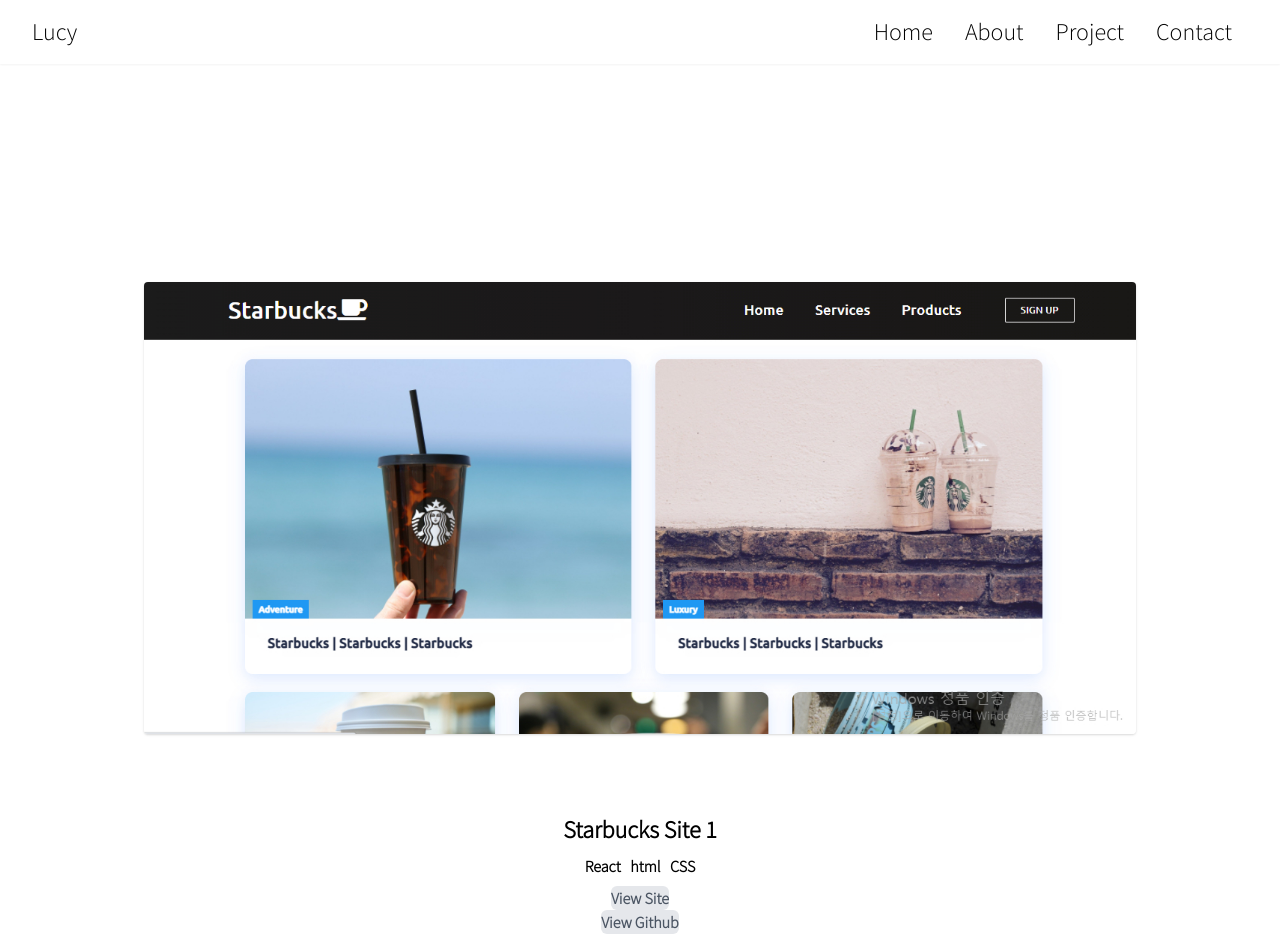
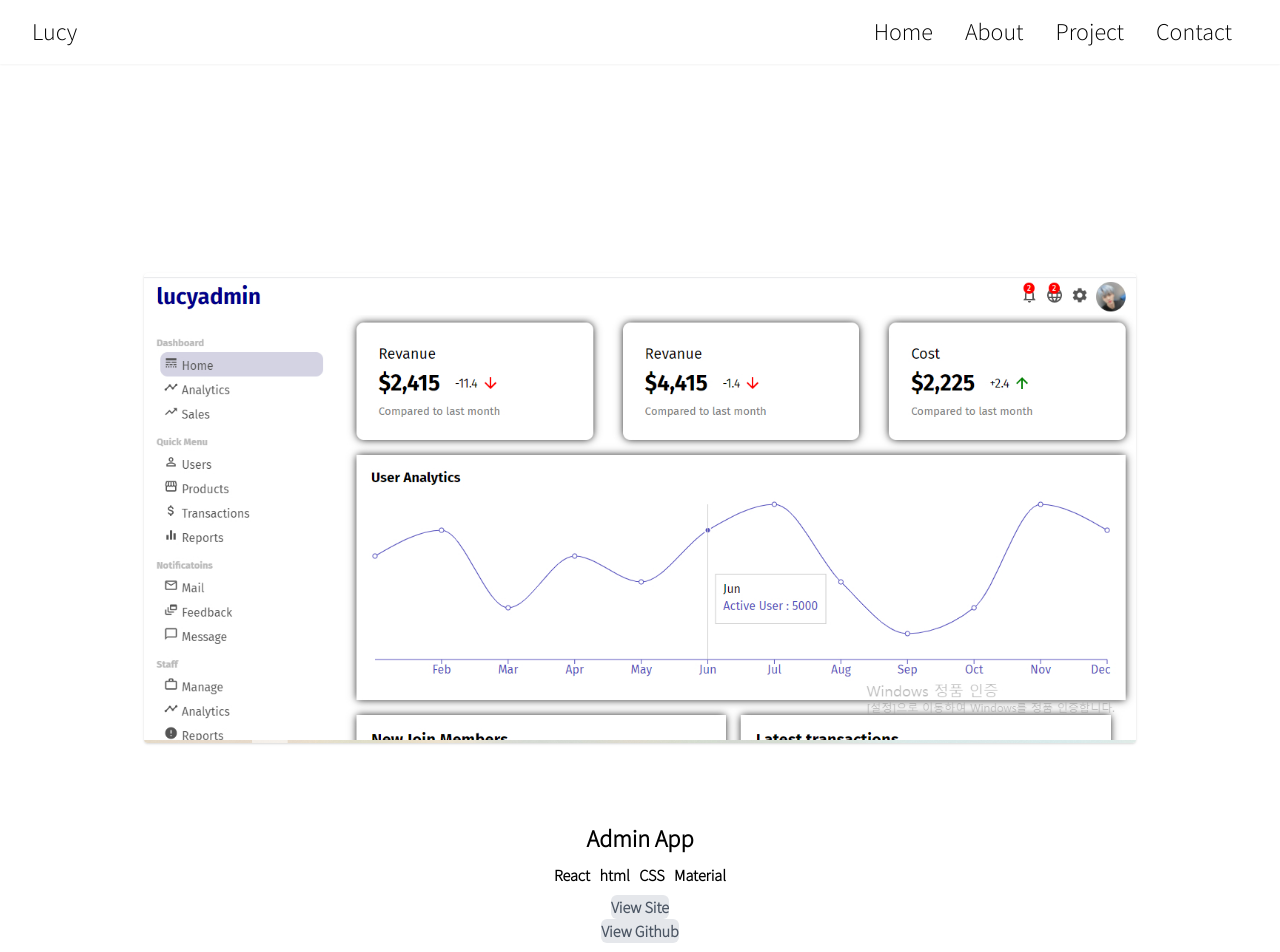
Before and after one commit to hjh6609/portfoliov1, a React (Create React App) app: page /portfolio in a window 1280 px wide. Shown: the top 952 px of the page. Built offline with nearby package versions, Linux system fonts and the light colour scheme.

Commit message:
edd project

```diff
--- a/src/pages/portfolio.js
+++ b/src/pages/portfolio.js
@@ -1,13 +1,33 @@
 import React from 'react'
-import ImageOne from '../images/weather-app.jpg';
+//import ImageOne from '../images/weather-app.jpg';
 import ImageTwo from '../images/gallery.jpg';
 import ImageThree from '../images/quiz-app.jpg';
 import ImageFour from '../images/star2.jpg';
 import ImageFive from '../images/star1.jpg';
+import ImageSix from '../images/adminapp.jpg';
 
 const Portfolio = () => {
     return (
         <>
+        <div className="portfolio"> {/*  bg-green-100 */ }
+            <img src={ImageSix} alt="" className="h-full rounded
+            mb-20 shadow" />
+            <div className="center-content font-bold">
+                <h2 className="text-2xl mb-2">
+                    Admin App
+                </h2>
+                <p className="mb-2">
+                    React &nbsp; html &nbsp; CSS &nbsp; Material
+                </p>
+                <span className="pro-button">
+                    <button onClick={() => window.open('https://keen-austin-519956.netlify.app/', '_blank')}><strong>View Site</strong></button>
+                </span>
+                <span className="pro-button">
+                    <button onClick={() => window.open('https://github.com/hjh6609/admin-app', '_blank')}><strong>View Github</strong></button>
+                </span>
+            </div>
+        </div>
+
         <div className="portfolio"> {/*  bg-green-100 */ }
             <img src={ImageFive} alt="" className="h-full rounded
             mb-20 shadow" />
@@ -46,7 +66,7 @@
             </div>
         </div>
 
-        <div className="portfolio"> {/*  bg-green-100 */ }
+        {/* <div className="portfolio">
             <img src={ImageOne} alt="" className="h-full rounded
             mb-20 shadow" />
             <div className="center-content font-bold">
@@ -63,7 +83,7 @@
                     <button onClick={() => window.open('https://github.com/hjh6609/weather-re-act', '_blank')}><strong>View Github</strong></button>
                 </span>
             </div>
-        </div>
+        </div>  */}
 
         <div className="portfolio"> {/*  bg-green-100 */ }
             <img src={ImageTwo} alt="" className="h-full rounded
```
Also changed, not shown: src/images/adminapp.jpg (added).
